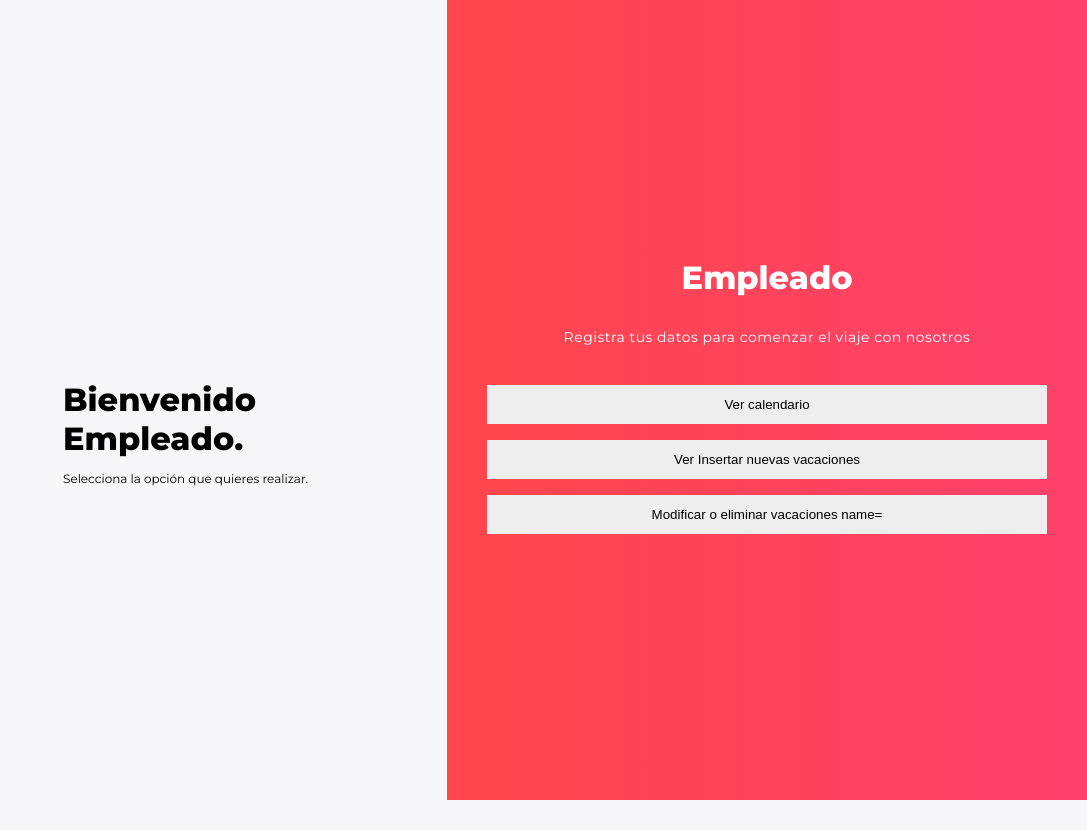
After one commit to guilleaser/gestion_vacaciones, a PHP site: page /usuario.php in a window 1280 px wide. The commit adds this page. Shown: the whole page, without its empty margins (193-1280 px from the left). Run offline with PHP 8.4, Linux system fonts and the light colour scheme; a stand-in replaces the project's code that opens the database connection.

Commit message:
calendario

```diff
--- a/css/style.css
+++ b/css/style.css
@@ -71,7 +71,7 @@ button.ghost {
 	border-color: #FFFFFF;
 }
 
-form {
+#formLogin {
 	background-color: #FFFFFF;
 	display: flex;
 	align-items: center;
@@ -251,3 +251,13 @@ footer a {
     color: #3c97bf;
     text-decoration: none;
 }
+
+
+#formUser {
+	background-color: none;
+}
+
+#usuarioTexto {
+	position: absolute;
+	margin-left: -30%;
+}
--- /dev/null
+++ b/php/usuario_opciones.php
@@ -0,0 +1,5 @@
+<?php
+echo '<input type="submit" value="Ver calendario" name="ver">';
+echo '<input type="submit" value="Ver Insertar nuevas vacaciones" name="insertar">';
+echo '<input type="submit" value="Modificar o eliminar vacaciones name="modificar">';
+?>
--- /dev/null
+++ b/usuario.php
@@ -0,0 +1,44 @@
+<!DOCTYPE html>
+<html lang="en">
+
+<head>
+    <meta charset="UTF-8">
+    <meta http-equiv="X-UA-Compatible" content="IE=edge">
+    <meta name="viewport" content="width=device-width, initial-scale=1.0">
+    <link rel="stylesheet" href="css/style.css">
+    <script src="js/script.js"></script>
+    <title>Usuario</title>
+</head>
+
+<body>
+    <!-- Formulario Login -->
+    <div>
+        <div>
+            <div id="usuarioTexto">
+                <h1>Bienvenido <br><?php if (isset($_SESSION['usuario']) ? $dato = $_SESSION['usuario'] : $dato = 'Empleado') echo $dato; ?>.</h1>
+                <span>Selecciona la opción que quieres realizar.</span>
+            </div>
+        </div>
+        <div class="overlay-container">
+            <div class="overlay">
+                <div class="overlay-panel overlay-right">
+                    <h1><?php if (isset($_SESSION['usuario']) ? $dato = $_SESSION['usuario'] : $dato = 'Empleado') echo $dato; ?></h1>
+                    <p>Registra tus datos para comenzar el viaje con nosotros</p>
+                    <form action="php/crud.php" id="formUser">
+                        <!-- Salida en base al paerfil del registro usuario_opciones.php -->
+                        <?php require 'php/usuario_opciones.php'; ?>
+                    </form>
+                </div>
+            </div>
+        </div>
+    </div>
+
+    <footer>
+
+    </footer>
+
+
+
+</body>
+
+</html>
```
Also changed, not shown: index.php (+5 -4 lines), navegacion/calendario.php (added, +12 -0 lines), php/crud.php (added, +11 -0 lines).
